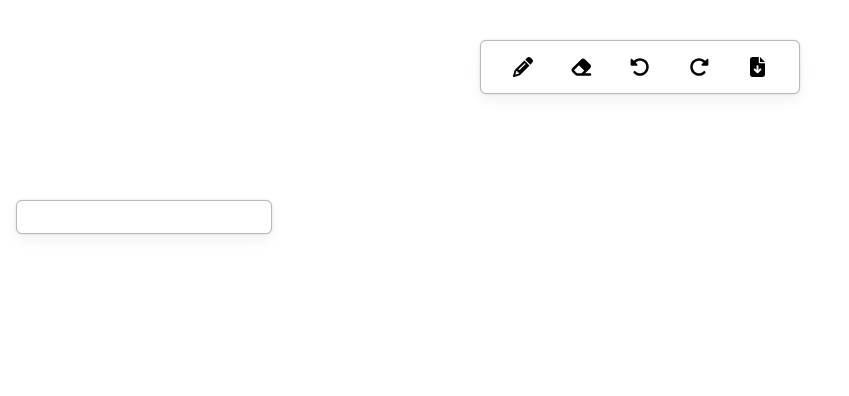
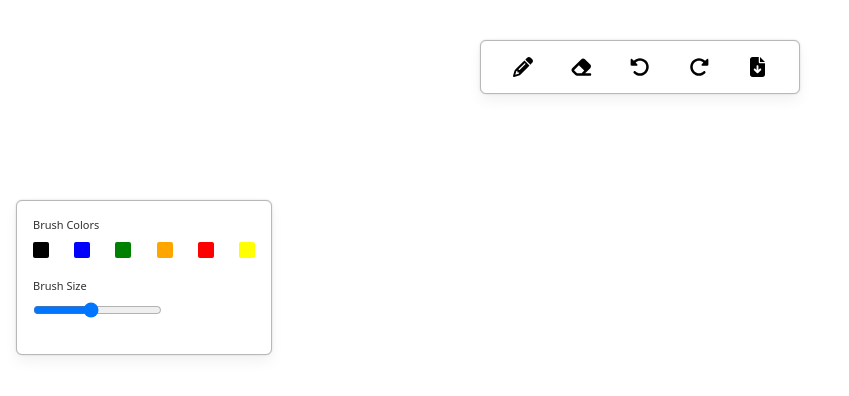
Before and after one commit to rampalliprakhar/whiteboard, a Next.js app: page / in a window 1280 px wide. Shown: the top 396 px of the page, without its empty margins (0-849 px from the left). Built offline with nearby package versions, Linux system fonts and the light colour scheme.

Commit message:
Fixed UI Issues

```diff
--- a/src/components/Board/index.js
+++ b/src/components/Board/index.js
@@ -1,8 +1,12 @@
+import cx from 'classnames';
 import { useRef, useEffect } from 'react';
 import styles from './index.module.css';
+import { useSelector } from 'react-redux';
 
 const Board = () => {
     const canvasRef = useRef(null);
+    const activeMenuObject = useSelector((state) => state.menu.activeMenuObject)
+    const {color, size} = useSelector((state) => state.tools[activeMenuObject])
     useEffect(() => {
         if(!canvasRef.current) return
         const canvas = canvasRef.current;
--- a/src/components/Menu/index.js
+++ b/src/components/Menu/index.js
@@ -22,13 +22,13 @@ const Menu = () => {
             <div className = {cx(styles.iconWrapper, {[styles.active]: activeMenuObject === MENU_OBJECTS.ERASER})} onClick={()=>{clickMenuHandler(MENU_OBJECTS.ERASER)}}>
                 <FontAwesomeIcon icon = {faEraser} className = {styles.icon} />
             </div>
-            <div className = {cx(styles.iconWrapper)} onClick={()=>{clickActionHandler(MENU_OBJECTS.ERASER)}}>
+            <div className = {cx(styles.iconWrapper)} onClick={()=>{clickActionHandler(MENU_OBJECTS.UNDO)}}>
                 <FontAwesomeIcon icon = {faRotateLeft} className = {styles.icon} />
             </div>
-            <div className = {cx(styles.iconWrapper)} onClick={()=>{clickActionHandler(MENU_OBJECTS.ERASER)}}>
+            <div className = {cx(styles.iconWrapper)} onClick={()=>{clickActionHandler(MENU_OBJECTS.REDO)}}>
                 <FontAwesomeIcon icon = {faRotateRight} className = {styles.icon} />
             </div>
-            <div className = {cx(styles.iconWrapper)} onClick={()=>{clickActionHandler(MENU_OBJECTS.ERASER)}}>
+            <div className = {cx(styles.iconWrapper)} onClick={()=>{clickActionHandler(MENU_OBJECTS.SAVE)}}>
                 <FontAwesomeIcon icon = {faFileArrowDown} className = {styles.icon} />
             </div>
         </div>
--- a/src/components/Tools/index.js
+++ b/src/components/Tools/index.js
@@ -1,40 +1,42 @@
-import { useSelector } from 'react-redux';
+import cx from 'classnames';
+import { useSelector, useDispatch } from 'react-redux';
 import styles from './index.module.css';
-import {COLORS, MENU_OBJECTS} from '@/constant'
+import { COLORS, MENU_OBJECTS } from '@/constant'
+import { changeColor, changeBrushSize } from '@/slice/toolsSlice';
 const Tools = () => {
+    const dispatch = useDispatch();
     // Access active menu object
-    const activeMenuObject = useSelector((state) => {state.menu.activeMenuObject})
+    const activeMenuObject = useSelector((state) => state.menu.activeMenuObject)
+    const {color, size} = useSelector((state) => state.tools[activeMenuObject])
     const showStrokeToolOption = activeMenuObject === MENU_OBJECTS.PENCIL
     const showBrushToolOption = activeMenuObject === MENU_OBJECTS.PENCIL || activeMenuObject === MENU_OBJECTS.ERASER
 
-    const changeBrushSize = (e) =>{}
-    return (
+    const updateBrushSize = (e) => {
+        dispatch(changeBrushSize({object: activeMenuObject, size: e.target.value}))
+    }
+    const updateBrushColor = (newColor) => {
+        dispatch(changeColor({object: activeMenuObject, color: newColor}))
+    }
         // Container for tools
-        <div className={styles.toolsContainer}>
-            {/* Container for individual items */}
-
-            {showStrokeToolOption  && <div className={styles.toolItems}>
-                    {/* Colors */}
+        /* Container for individual items */
+    return (<div className={styles.toolsContainer}>
+            {(showStrokeToolOption) && <div className={styles.toolItems}>
                     <h4 className={styles.toolScript}> Brush Colors </h4>
                     <div className={styles.itemsContainer}>
-                        <div className={styles.colorOptions} style={{backgroundColor: COLORS.BLACK}} />
-                        <div className={styles.colorOptions} style={{backgroundColor: COLORS.BLUE}} />
-                        <div className={styles.colorOptions} style={{backgroundColor: COLORS.GREEN}} />
-                        <div className={styles.colorOptions} style={{backgroundColor: COLORS.ORANGE}} />
-                        <div className={styles.colorOptions} style={{backgroundColor: COLORS.RED}} />
-                        <div className={styles.colorOptions} style={{backgroundColor: COLORS.YELLOW}} />
+                        <div className={cx(styles.colorOptions, {[styles.active]:color === COLORS.BLACK})} style={{backgroundColor: COLORS.BLACK}} onClick={() => updateBrushColor(COLORS.BLACK)} />
+                        <div className={cx(styles.colorOptions, {[styles.active]:color === COLORS.BLUE})} style={{backgroundColor: COLORS.BLUE}} onClick={() => updateBrushColor(COLORS.BLUE)} />
+                        <div className={cx(styles.colorOptions, {[styles.active]:color === COLORS.GREEN})} style={{backgroundColor: COLORS.GREEN}} onClick={() => updateBrushColor(COLORS.GREEN)} />
+                        <div className={cx(styles.colorOptions, {[styles.active]:color === COLORS.ORANGE})} style={{backgroundColor: COLORS.ORANGE}} onClick={() => updateBrushColor(COLORS.ORANGE)} />
+                        <div className={cx(styles.colorOptions, {[styles.active]:color === COLORS.RED})} style={{backgroundColor: COLORS.RED}} onClick={() => updateBrushColor(COLORS.RED)} />
+                        <div className={cx(styles.colorOptions, {[styles.active]:color === COLORS.YELLOW})} style={{backgroundColor: COLORS.YELLOW}} onClick={() => updateBrushColor(COLORS.YELLOW)} />
                     </div>
-                </div>
-            }
-            {showBrushToolOption &&  <div className={styles.toolItems}>
-                    {/* Size */}
+            </div>}
+            {(showBrushToolOption) && <div className={styles.toolItems}>
                     <h4 className={styles.toolScript}> Brush Size </h4>
-                    <div>
-                        <input type='range' min={1} max={10} step={1} onChange={changeBrushSize}/>
+                    <div className={styles.itemsContainer}>
+                        <input type='range' min={1} max={10} step={1} onChange={updateBrushSize} value={size}/>
                     </div>
-                </div>
-            }
-        </div>
-    )
+            </div>}
+    </div>)
 }
 export default Tools;
--- a/src/slice/menuSlice.js
+++ b/src/slice/menuSlice.js
@@ -5,6 +5,7 @@ const initialState = {
     /*Clicking any object results to change from active to action*/
     actionMenuObject: null
 }
+//export const menus = createSlice({
 export const menus = createSlice({
   name: "menu",
   initialState,
--- a/src/slice/toolsSlice.js
+++ b/src/slice/toolsSlice.js
@@ -0,0 +1,34 @@
+import { createSlice } from "@reduxjs/toolkit";
+import { MENU_OBJECTS, COLORS} from "@/constant";
+const initialState = {
+    // states for each item, and its functions
+    [MENU_OBJECTS.PENCIL]:{
+        // Default color when clicked
+        color: COLORS.BLACK,
+        size: 5,
+    },
+    [MENU_OBJECTS.ERASER]:{
+        // Default values when clicked
+        color: COLORS.WHITE,
+        size: 5,
+    },
+    [MENU_OBJECTS.UNDO]:{},
+    [MENU_OBJECTS.REDO]:{},
+    [MENU_OBJECTS.SAVE]:{},
+}
+export const toolSlice = createSlice({
+    name: "tool",
+    initialState,
+    reducers: {
+      changeColor: (state, action) => {
+          state[action.payload.object].color = action.payload.color;
+      },
+      changeBrushSize: (state, action) => {
+          state[action.payload.object].size = action.payload.size;
+      },
+    },
+});
+
+export const {changeColor, changeBrushSize} = toolSlice.actions;
+
+export default toolSlice.reducer;
--- a/src/store.js
+++ b/src/store.js
@@ -1,8 +1,10 @@
 import { configureStore } from "@reduxjs/toolkit";
 import MenuReducer from '@/slice/menuSlice'
+import ToolsReducer from '@/slice/toolsSlice'
 
 export const store = configureStore({
     reducer: {
-        menu: MenuReducer
+        menu: MenuReducer,
+        tools: ToolsReducer,
     },
 });
```
